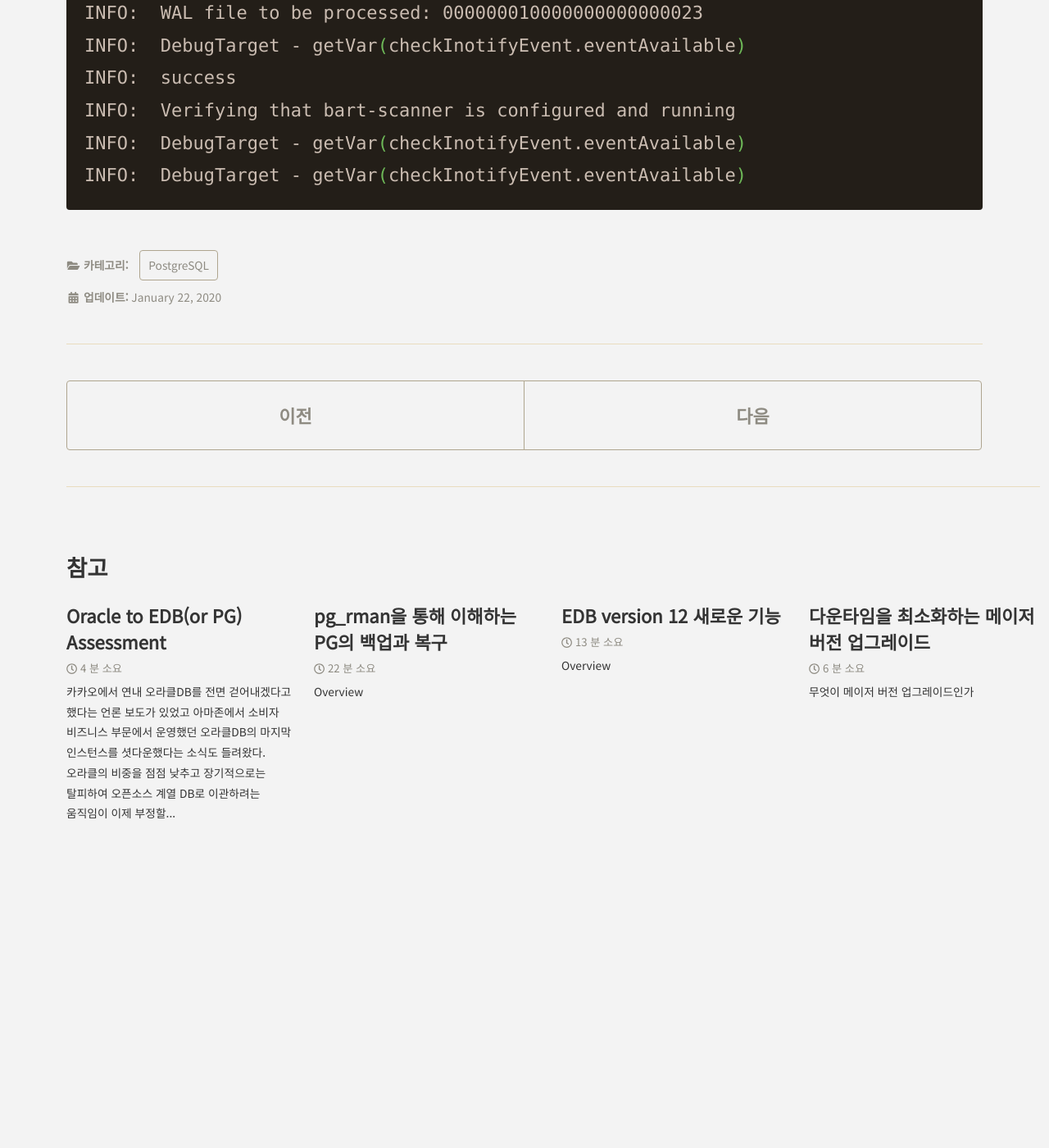
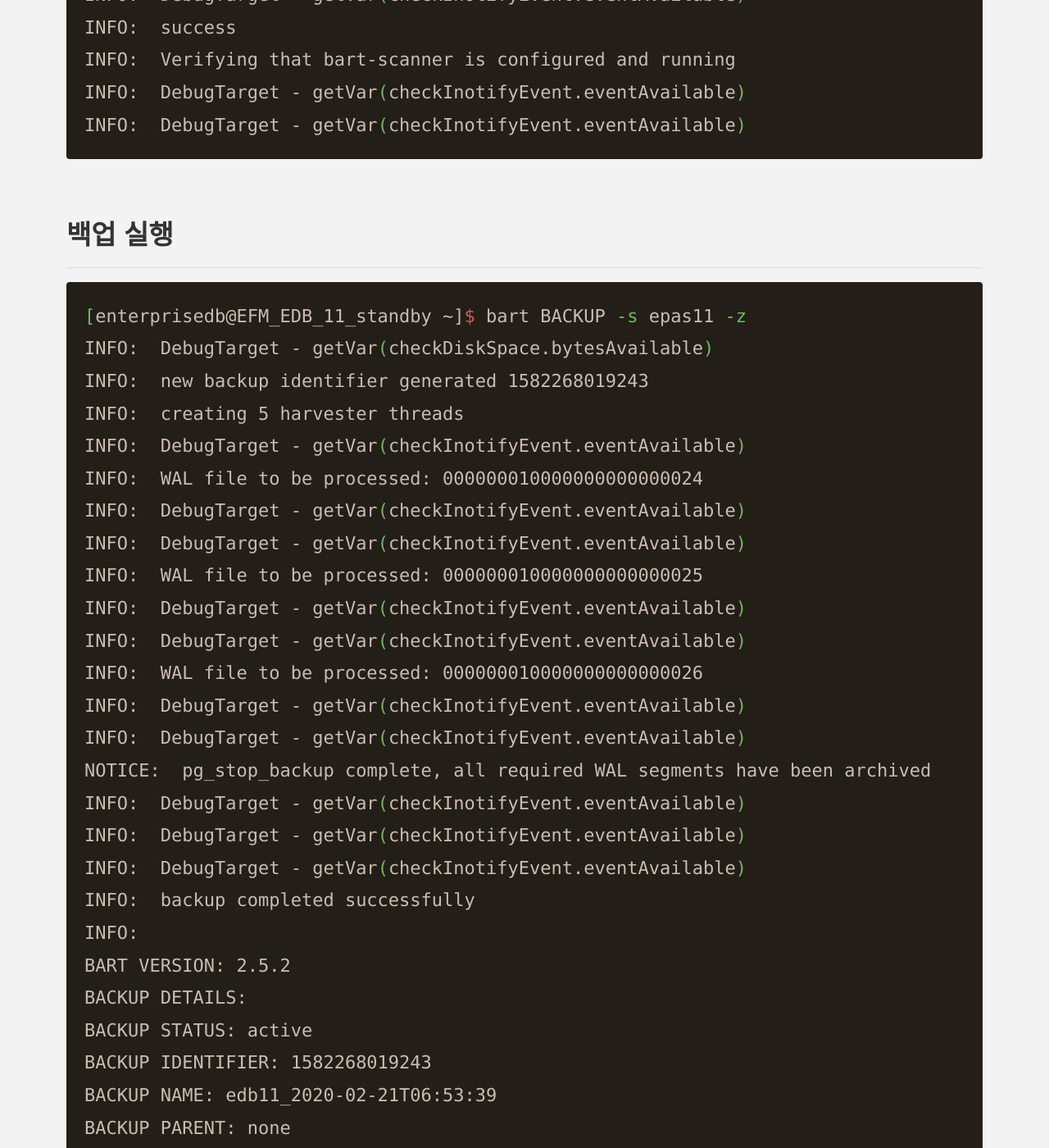
Before and after one commit to coiy/coiy.github.io, a Jekyll site: the page built from _posts/2020-01-22-edb_bart.md, in a window 1280 px wide and 1400 px high, scrolled down 15709 px. Shown: the whole window at 82% size. Built offline with Jekyll 4.4.1, drawn with Linux system fonts in a browser that asks for light colours; cached includes are drawn as plain includes; before the commit the page ends 16771 px from its top, so only the background shows below that; some of the changed text lies outside the part shown.

Commit message:
본문 수정.

````diff
--- a/_posts/2020-01-22-edb_bart.md
+++ b/_posts/2020-01-22-edb_bart.md
@@ -339,7 +339,7 @@ enterpr+  3527  3526  0 05:53 ?        00:00:00 bart-scanner --daemon
 bart-scanner는 풀 베이스 백업을 취득한 시점 이후에 WAL 파일에서 변경된 블록이 무엇인지 판별(scanning)하는 프로세스다. 증분 백업을 도입한다면 증분 백업의 바탕(parent)이 되는 풀 베이스 백업을 먼저 실행해야 하는데 bart-scanner는 풀 베이스 백업을 취득한 시점 이후에 WAL 파일에서 변경된 블록에 관한 정보를 modified block map (MBM)라는 파일에 기록하고 각 WAL 파일에 하나씩 MBM 파일을 생성하는 역할을 한다.
 
 
-## 최종적인 세팅 확인
+### 최종적인 세팅 확인
 
 CHECK-CONFIG 서브 커맨드를 통해서 각종 세팅값에 문제가 없는지 확인한다.
 
@@ -371,3 +371,50 @@ INFO:  Verifying that bart-scanner is configured and running
 INFO:  DebugTarget - getVar(checkInotifyEvent.eventAvailable)
 INFO:  DebugTarget - getVar(checkInotifyEvent.eventAvailable)
 ```
+## 백업 실행
+
+
+```bash
+[enterprisedb@EFM_EDB_11_standby ~]$ bart BACKUP -s epas11 -z
+INFO:  DebugTarget - getVar(checkDiskSpace.bytesAvailable)
+INFO:  new backup identifier generated 1582268019243
+INFO:  creating 5 harvester threads
+INFO:  DebugTarget - getVar(checkInotifyEvent.eventAvailable)
+INFO:  WAL file to be processed: 000000010000000000000024
+INFO:  DebugTarget - getVar(checkInotifyEvent.eventAvailable)
+INFO:  DebugTarget - getVar(checkInotifyEvent.eventAvailable)
+INFO:  WAL file to be processed: 000000010000000000000025
+INFO:  DebugTarget - getVar(checkInotifyEvent.eventAvailable)
+INFO:  DebugTarget - getVar(checkInotifyEvent.eventAvailable)
+INFO:  WAL file to be processed: 000000010000000000000026
+INFO:  DebugTarget - getVar(checkInotifyEvent.eventAvailable)
+INFO:  DebugTarget - getVar(checkInotifyEvent.eventAvailable)
+NOTICE:  pg_stop_backup complete, all required WAL segments have been archived
+INFO:  DebugTarget - getVar(checkInotifyEvent.eventAvailable)
+INFO:  DebugTarget - getVar(checkInotifyEvent.eventAvailable)
+INFO:  DebugTarget - getVar(checkInotifyEvent.eventAvailable)
+INFO:  backup completed successfully
+INFO:
+BART VERSION: 2.5.2
+BACKUP DETAILS:
+BACKUP STATUS: active
+BACKUP IDENTIFIER: 1582268019243
+BACKUP NAME: edb11_2020-02-21T06:53:39
+BACKUP PARENT: none
+BACKUP LOCATION: /opt/backup/epas11/1582268019243
+BACKUP SIZE: 179.19 MB
+BACKUP FORMAT: tar.gz
+BACKUP TIMEZONE: UTC
+XLOG METHOD: fetch
+BACKUP CHECKSUM(s): 0
+TABLESPACE(s): 0
+START WAL LOCATION: 000000010000000000000025
+BACKUP METHOD: streamed
+BACKUP FROM: master
+START TIME: 2020-02-21 06:53:39 UTC
+STOP TIME: 2020-02-21 06:53:54 UTC
+TOTAL DURATION: 15 sec(s)
+
+[enterprisedb@EFM_EDB_11_standby ~]$
+
+```
````
